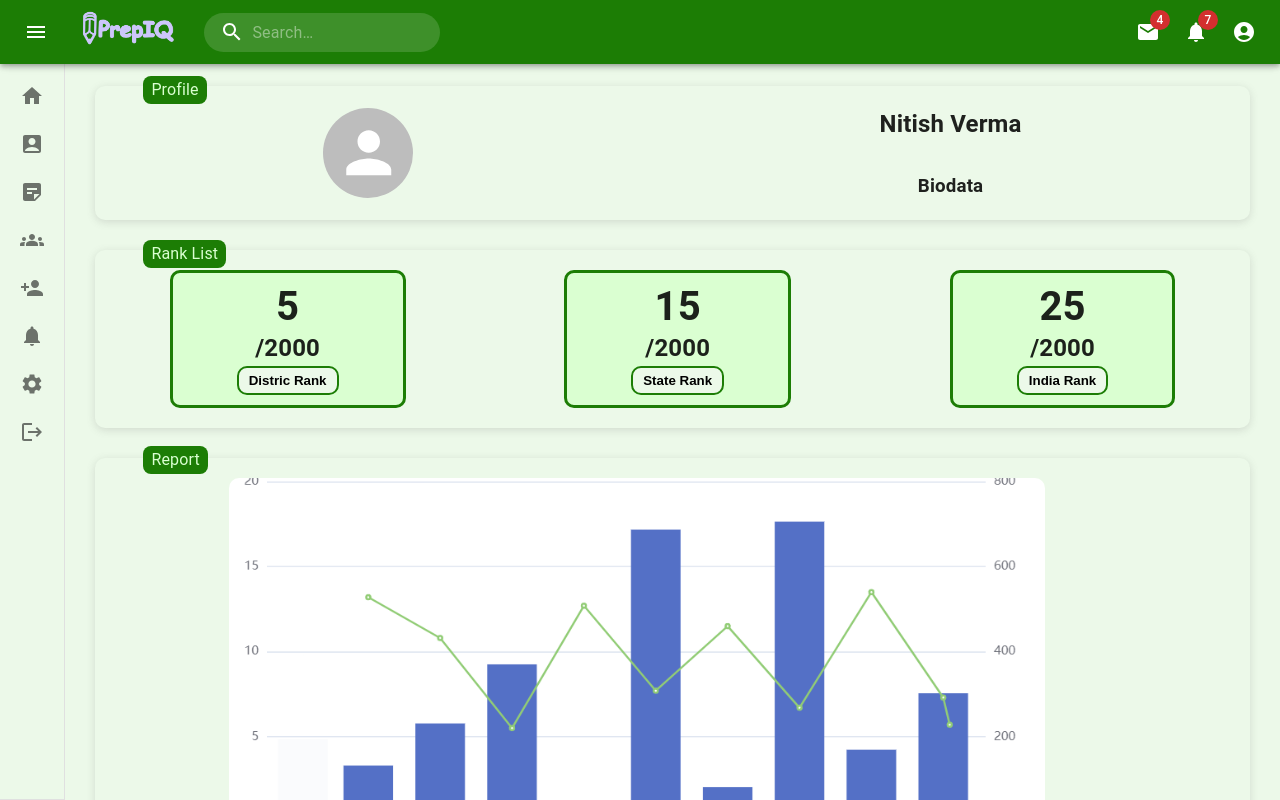
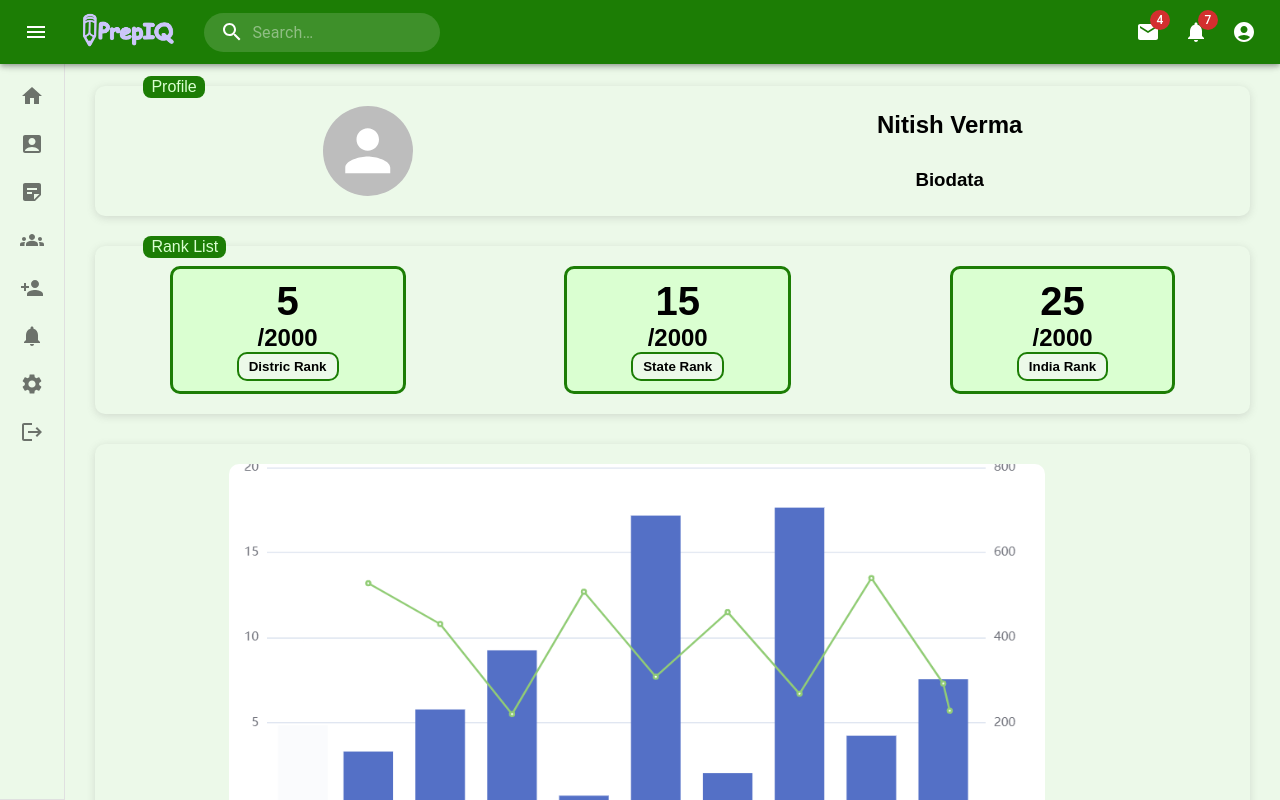
Before and after one commit to nitishVerma64/prep-iq, a React (Vite) app: page /profile in a window 1280 px wide. Shown: the top 800 px of the page. Built offline with nearby package versions, Linux system fonts and the light colour scheme; a web font is replaced by a local one.

Commit message:
overflow-button-correction

```diff
--- a/src/component/Sidenav.jsx
+++ b/src/component/Sidenav.jsx
@@ -70,22 +70,43 @@ const Drawer = styled(MuiDrawer, { shouldForwardProp: (prop) => prop !== 'open'
     }),
   }),
 );
+const responsive = {
+  superLargeDesktop: {
+    // the naming can be any, depends on you.
+    breakpoint: { max: 4000, min: 3000 },
+
+  },
+  desktop: {
+    breakpoint: { max: 3000, min: 1024 },
+
+  },
+  tablet: {
+    breakpoint: { max: 1024, min: 464 },
+
+  },
+  mobile: {
+    breakpoint: { max: 464, min: 0 },
+
+  }
+};
+
+
+
+const screen=600;
 
 export default function Sidenav() {
   const open=useAppStore((state)=> state.dopen);
   const updateOpen= useAppStore((state)=>state.updateOpen);
   const navigate = useNavigate();
   const mobClassName = open ? 'make-mob-responsive' : '';
-
   return (
     <>
       <Box sx={{ display: 'flex' }}>
-        <CssBaseline />
       <Drawer variant="permanent" className={mobClassName} open={open}>
           <DrawerHeader>
           </DrawerHeader>
           <List sx={{backgroundColor:"var(--backGroundColor)", height:"100vh" }}>
-            <ListItem className='Sidenav-listitem' key="Home" disablePadding sx={{ display: 'block' }} onClick={()=>{navigate("/"); updateOpen(open?!open:open)}}>
+            <ListItem className='Sidenav-listitem' key="Home" disablePadding sx={{ display: 'block' }}  onClick={()=>{navigate("/"); if(screen<600){} updateOpen( open?!open:open)}}>
                 <ListItemButton
                   sx={{
                     minHeight: 48,
--- a/src/component/pages/Profile.jsx
+++ b/src/component/pages/Profile.jsx
@@ -65,8 +65,8 @@ const Profile = () => {
                         <button className='test-report-btn'>OverAll Test Report</button>
                         <button className='test-report-btn'> Weekly Test Report</button>
                         <button className='test-report-btn'>Monthly Test Report</button>
-                  </div>
-                  <div className="profile-main-heading report-overlayer">
+                  </div>profile-main-heading report-overlayer
+                  <div className="">
                     Report
                   </div>
               </div>
--- a/src/component/pages/Profile/profileCss.css
+++ b/src/component/pages/Profile/profileCss.css
@@ -54,7 +54,9 @@
 }
 
 .report-overlayer{
-    margin-top: -540px;
+    /* margin-top: -540px; */
+    top: 0;
+
 }
 
 .test-report-btn{
@@ -99,6 +101,9 @@
     .profile-main-report{
         gap: 10px;
     }
+    .profile-main-heading report-overlayer {
+        position: relative;
+    }
 }
 
 @media screen and (max-width:620px){
```
